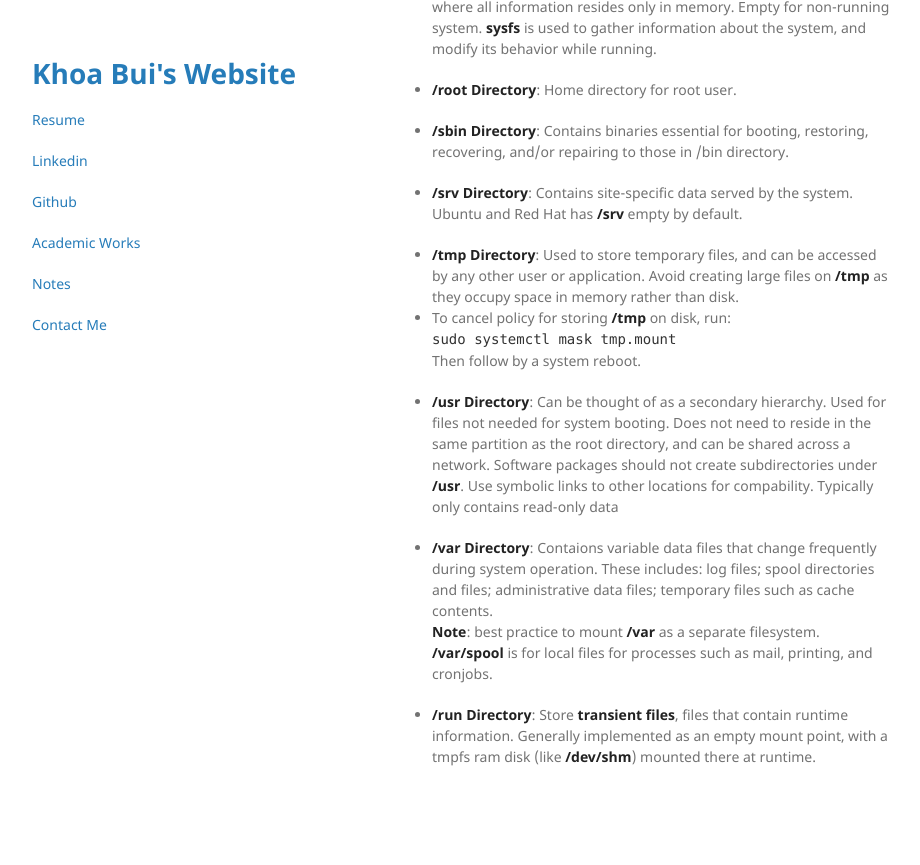
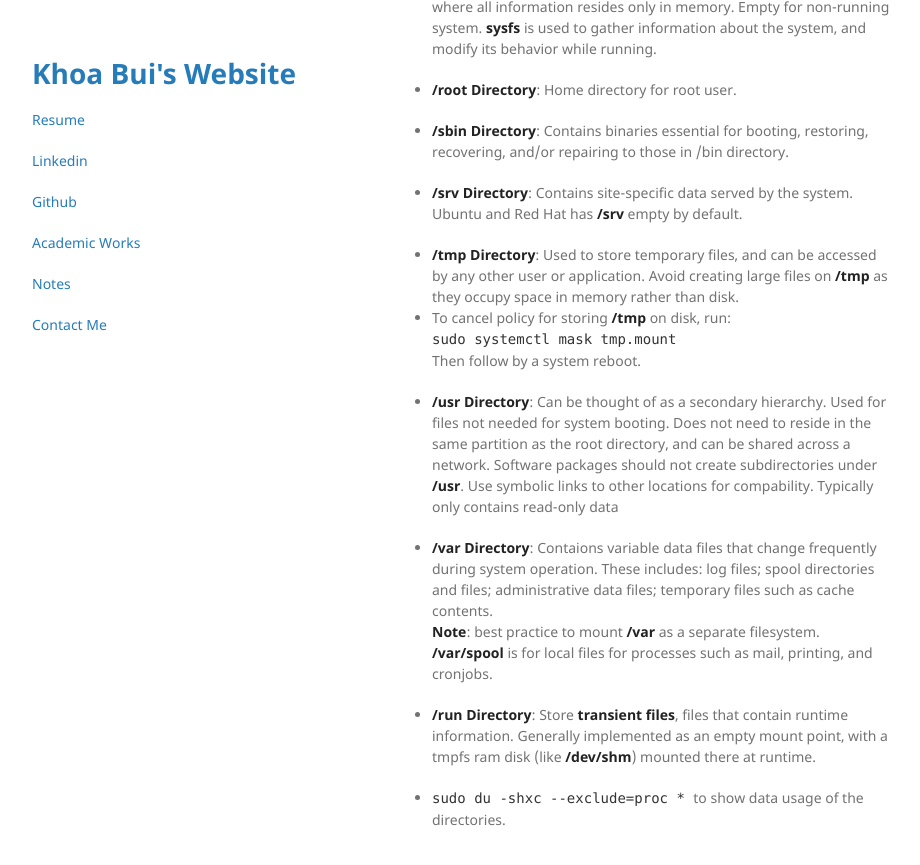
Before and after one commit to khoabuiv/khoabuiv.github.io, a Jekyll site: the page built from linux_notes.md, in a window 1280 px wide and 900 px high, scrolled down 2367 px. Shown: the top 865 px of the window, without its empty margins (178-1098 px from the left). Built offline with Jekyll 4.4.1, drawn with Linux system fonts in a browser that asks for light colours; before the commit the page ends 3204 px from its top, so only the background shows below that.

Commit message:
Update linux_notes.md

```diff
--- a/linux_notes.md
+++ b/linux_notes.md
@@ -89,3 +89,5 @@ Then follow by a system reboot.
 **Note**: best practice to mount **/var** as a separate filesystem. **/var/spool** is for local files for processes such as mail, printing, and cronjobs.
 
 - **/run Directory**: Store **transient files**, files that contain runtime information. Generally implemented as an empty mount point, with a tmpfs ram disk (like **/dev/shm**) mounted there at runtime.
+
+- <code> sudo du -shxc --exclude=proc * </code> to show data usage of the directories.
```
